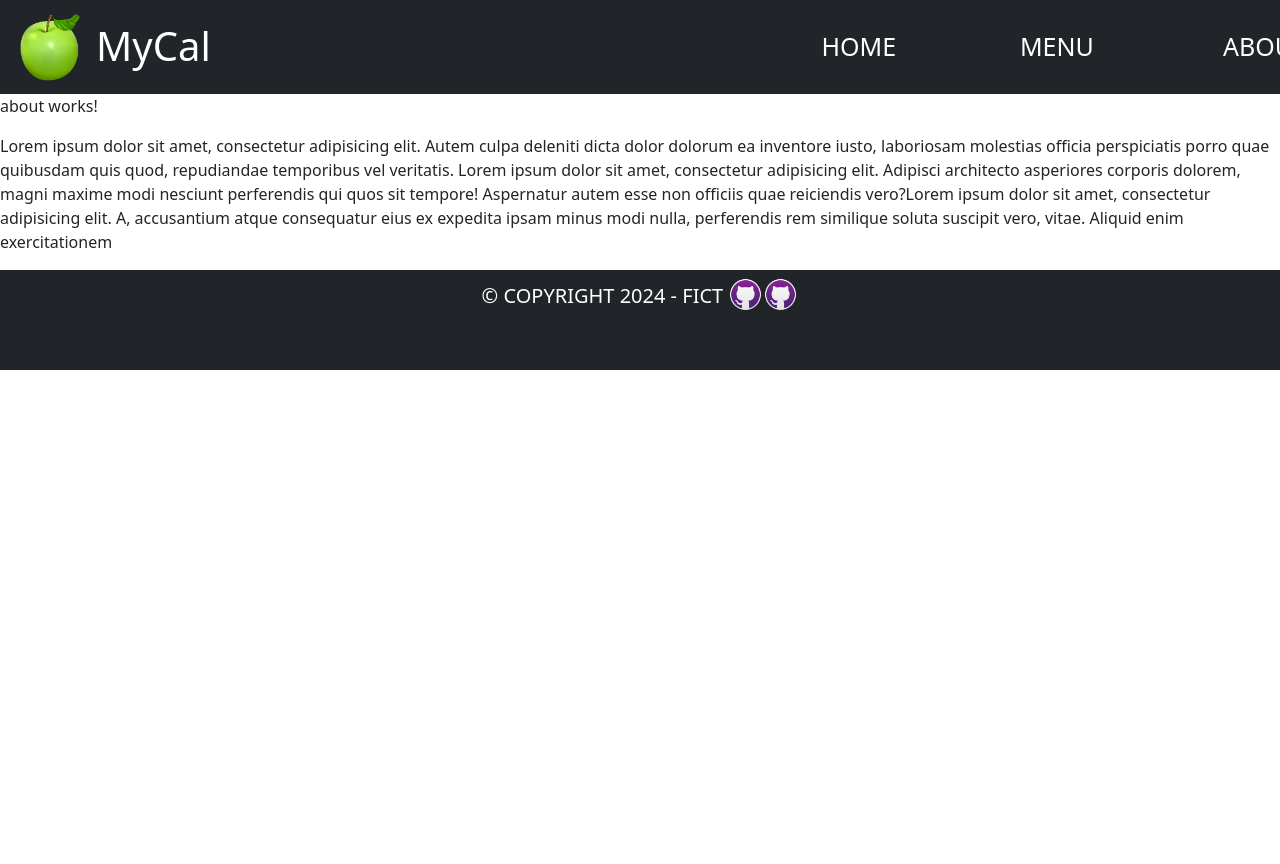
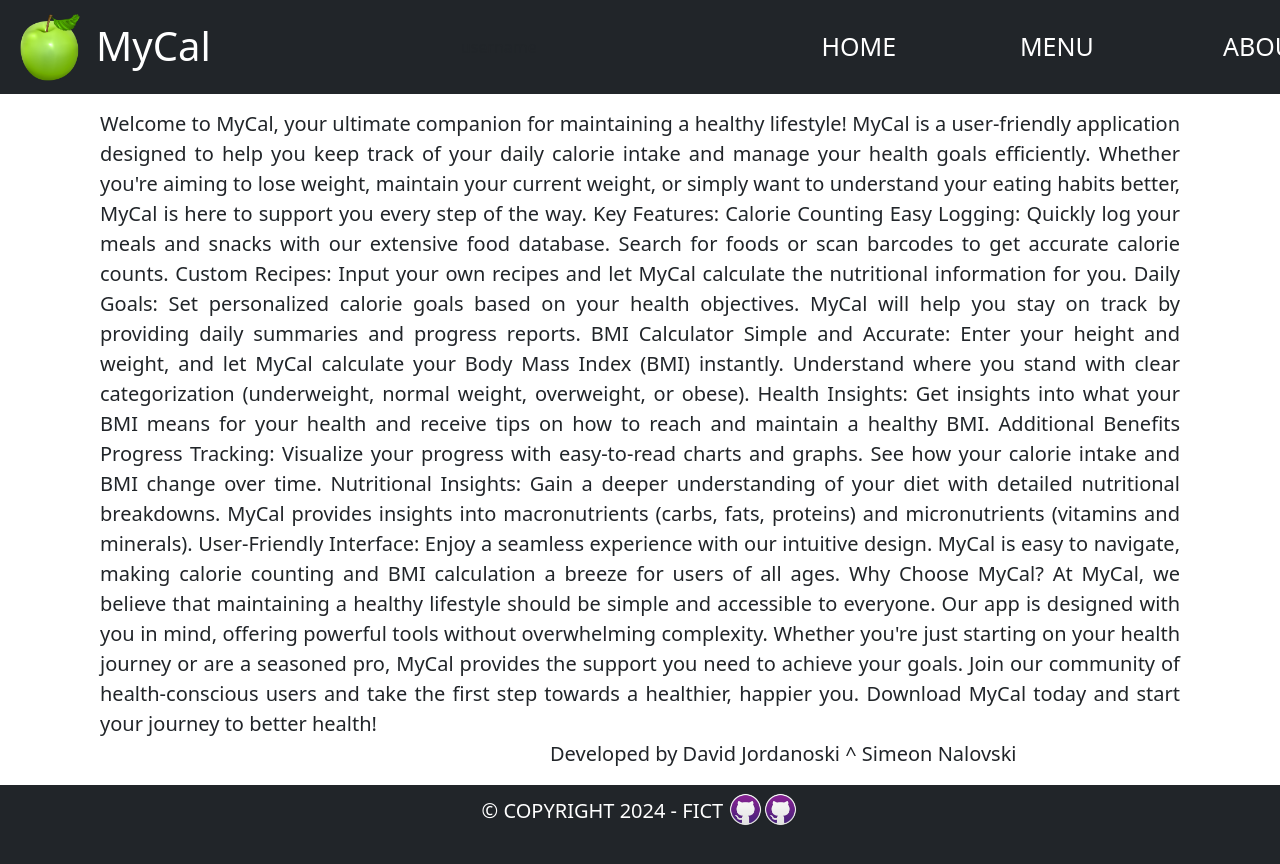
Before and after one commit to jordanoskidavid/MyCal, an Angular app in the folder frontend/Angular-MyCal/: page /about in a window 1280 px wide. Shown: the top 864 px of the page. Before the commit the page ends 800 px from the top, so only its background shows below. Built offline with nearby package versions, Linux system fonts and the light colour scheme.

Commit message:
Did the full Angular frontend

```diff
--- a/frontend/Angular-MyCal/src/app/about/about.component.css
+++ b/frontend/Angular-MyCal/src/app/about/about.component.css
@@ -2,3 +2,14 @@
   overflow: auto;
   padding-bottom:100px;
 }
+.about-text{
+  margin-top: 15px;
+  margin-left: 100px;
+  margin-right: 100px;
+  font-size: 20px;
+  text-align: justify;
+}
+.about-text p{
+  margin-left: 450px;
+
+}
--- a/frontend/Angular-MyCal/src/app/about/about.component.html
+++ b/frontend/Angular-MyCal/src/app/about/about.component.html
@@ -1,4 +1,26 @@
 <main class="main">
-  <p>about works!</p>
-  <p>Lorem ipsum dolor sit amet, consectetur adipisicing elit. Autem culpa deleniti dicta dolor dolorum ea inventore iusto, laboriosam molestias officia perspiciatis porro quae quibusdam quis quod, repudiandae temporibus vel veritatis. Lorem ipsum dolor sit amet, consectetur adipisicing elit. Adipisci architecto asperiores corporis dolorem, magni maxime modi nesciunt perferendis qui quos sit tempore! Aspernatur autem esse non officiis quae reiciendis vero?Lorem ipsum dolor sit amet, consectetur adipisicing elit. A, accusantium atque consequatur eius ex expedita ipsam minus modi nulla, perferendis rem similique soluta suscipit vero, vitae. Aliquid enim exercitationem </p>
+  <div class="about-text">
+  Welcome to MyCal, your ultimate companion for maintaining a healthy lifestyle! MyCal is a user-friendly application designed to help you keep track of your daily calorie intake and manage your health goals efficiently. Whether you're aiming to lose weight, maintain your current weight, or simply want to understand your eating habits better, MyCal is here to support you every step of the way.
+
+  Key Features:
+  Calorie Counting
+
+  Easy Logging: Quickly log your meals and snacks with our extensive food database. Search for foods or scan barcodes to get accurate calorie counts.
+  Custom Recipes: Input your own recipes and let MyCal calculate the nutritional information for you.
+  Daily Goals: Set personalized calorie goals based on your health objectives. MyCal will help you stay on track by providing daily summaries and progress reports.
+  BMI Calculator
+
+  Simple and Accurate: Enter your height and weight, and let MyCal calculate your Body Mass Index (BMI) instantly. Understand where you stand with clear categorization (underweight, normal weight, overweight, or obese).
+  Health Insights: Get insights into what your BMI means for your health and receive tips on how to reach and maintain a healthy BMI.
+  Additional Benefits
+
+  Progress Tracking: Visualize your progress with easy-to-read charts and graphs. See how your calorie intake and BMI change over time.
+  Nutritional Insights: Gain a deeper understanding of your diet with detailed nutritional breakdowns. MyCal provides insights into macronutrients (carbs, fats, proteins) and micronutrients (vitamins and minerals).
+  User-Friendly Interface: Enjoy a seamless experience with our intuitive design. MyCal is easy to navigate, making calorie counting and BMI calculation a breeze for users of all ages.
+  Why Choose MyCal?
+  At MyCal, we believe that maintaining a healthy lifestyle should be simple and accessible to everyone. Our app is designed with you in mind, offering powerful tools without overwhelming complexity. Whether you're just starting on your health journey or are a seasoned pro, MyCal provides the support you need to achieve your goals.
+
+  Join our community of health-conscious users and take the first step towards a healthier, happier you. Download MyCal today and start your journey to better health!
+    <p>Developed by David Jordanoski ^ Simeon Nalovski</p>
+  </div>
 </main>
--- a/frontend/Angular-MyCal/src/app/app.module.ts
+++ b/frontend/Angular-MyCal/src/app/app.module.ts
@@ -13,6 +13,7 @@ import { MenuItem1Component } from './menu-item-1/menu-item-1.component';
 import { MenuItem2Component } from './menu-item-2/menu-item-2.component';
 import {FormsModule} from "@angular/forms";
 import { CalorieCounterComponent } from './calorie-counter/calorie-counter.component';
+import { CalorieShowComponent } from './calorie-show/calorie-show.component';
 @NgModule({
   declarations: [
     AppComponent,
@@ -24,7 +25,8 @@ import { CalorieCounterComponent } from './calorie-counter/calorie-counter.compo
     MenuItemComponent,
     MenuItem1Component,
     MenuItem2Component,
-    CalorieCounterComponent
+    CalorieCounterComponent,
+    CalorieShowComponent
   ],
     imports: [
         BrowserModule,
--- /dev/null
+++ b/frontend/Angular-MyCal/src/app/calorie-show/calorie-show.component.css
@@ -0,0 +1,34 @@
+.calorie-show {
+  position: relative;
+  width: 550px;
+  height: 215px;
+  margin-top: -370px;
+  margin-bottom: 155px;
+  margin-left: 870px;
+  border: #28242c 2px solid;
+  border-radius: 25px;
+}
+
+#textarea-show {
+  position: relative;
+  top: 80px;
+  left: 77px;
+}
+#delete-button{
+  position: relative;
+  top: 125px;
+}
+#show-button{
+  position: relative;
+  top: 125px;
+  left: -375px;
+}
+.daily-intake-calorie{
+  position: relative;
+  top: -90px;
+  left: 57px;
+  margin-bottom: -75px;
+  text-transform: uppercase;
+  font-weight: bold;
+  font-size: 30px;
+}
--- /dev/null
+++ b/frontend/Angular-MyCal/src/app/calorie-show/calorie-show.component.html
@@ -0,0 +1,9 @@
+<div class="calorie-show">
+  <p class="daily-intake-calorie">Your daily intake calories</p>
+  <form action="">
+    <textarea name="showing-daily-calories" id="textarea-show" cols="50" rows="2">
+    </textarea>
+    <button type="submit" id="delete-button" class="btn btn-danger">Delete</button>
+    <button type="submit" id="show-button" class="btn btn-primary">Show</button>
+  </form>
+</div>
--- a/frontend/Angular-MyCal/src/app/home/home.component.html
+++ b/frontend/Angular-MyCal/src/app/home/home.component.html
@@ -1,3 +1,4 @@
 <main class="main">
   <app-calorie-counter></app-calorie-counter>
+  <app-calorie-show></app-calorie-show>
 </main>
--- a/frontend/Angular-MyCal/src/app/menu-item-1/menu-item-1.component.css
+++ b/frontend/Angular-MyCal/src/app/menu-item-1/menu-item-1.component.css
@@ -35,7 +35,7 @@
   border: 2px solid #9fdc4a;
   color: #9fdc4a;
   text-transform: uppercase;
-  top: 385px;
+  top: 395px;
   left: 82px;
 }
 .item-template button:hover{
--- a/frontend/Angular-MyCal/src/app/menu-item-2/menu-item-2.component.css
+++ b/frontend/Angular-MyCal/src/app/menu-item-2/menu-item-2.component.css
@@ -35,7 +35,7 @@
   border: 2px solid #9fdc4a;
   color: #9fdc4a;
   text-transform: uppercase;
-  top: 385px;
+  top: 395px;
   left: 87px;
 }
 .item-template button:hover{
```
Also changed, not shown: frontend/Angular-MyCal/src/app/calorie-show/calorie-show.component.ts (added, +10 -0 lines), 1 other file (tests, documents, lock files or other folders).
